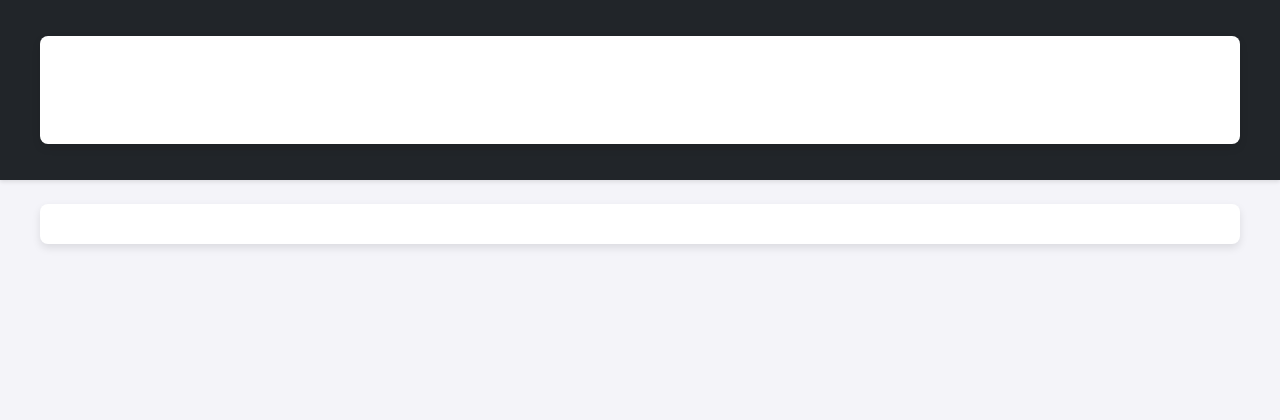
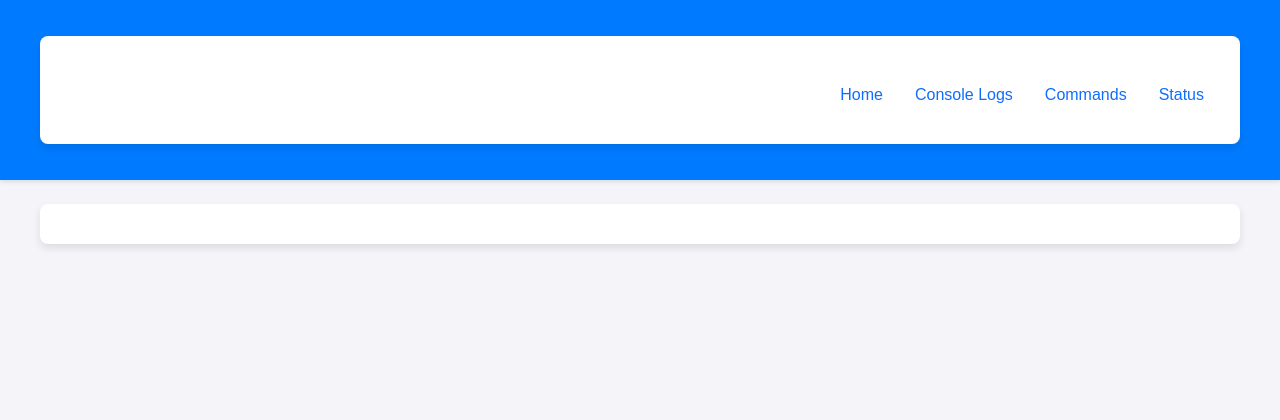
Before and after one commit to Deaeath/ColossusBot, a Python web app: template dashboard/templates/base.html in a window 1280 px wide. Shown: the top 420 px of the page. Run offline with Jinja, Linux system fonts and the light colour scheme; the template is opened without the code that fills it, so the values that code supplies are empty.

Commit message:
Update base html class styles

```diff
--- a/dashboard/templates/base.html
+++ b/dashboard/templates/base.html
@@ -16,16 +16,16 @@
 </head>
 
 <body>
-    <header class="header bg-dark text-white py-3">
+    <header class="header py-3">
         <div class="container">
             <div class="d-flex justify-content-between align-items-center">
                 <h1 class="title">ColossusBot Dashboard</h1>
                 <nav class="navbar">
                     <ul class="nav">
-                        <li class="nav-item"><a class="nav-link text-white" href="/">Home</a></li>
-                        <li class="nav-item"><a class="nav-link text-white" href="/console">Console Logs</a></li>
-                        <li class="nav-item"><a class="nav-link text-white" href="/api/commands">Commands</a></li>
-                        <li class="nav-item"><a class="nav-link text-white" href="/api/status">Status</a></li>
+                        <li class="nav-item"><a class="nav-link" href="/">Home</a></li>
+                        <li class="nav-item"><a class="nav-link" href="/console">Console Logs</a></li>
+                        <li class="nav-item"><a class="nav-link" href="/api/commands">Commands</a></li>
+                        <li class="nav-item"><a class="nav-link" href="/api/status">Status</a></li>
                     </ul>
                 </nav>
             </div>
```
